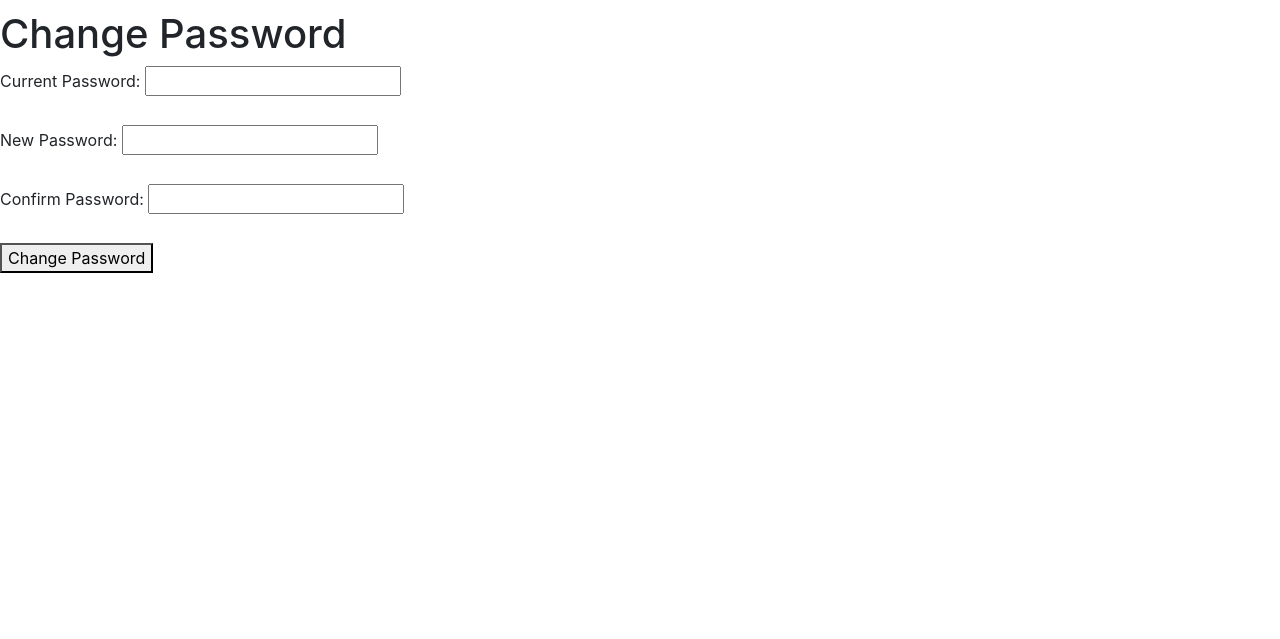
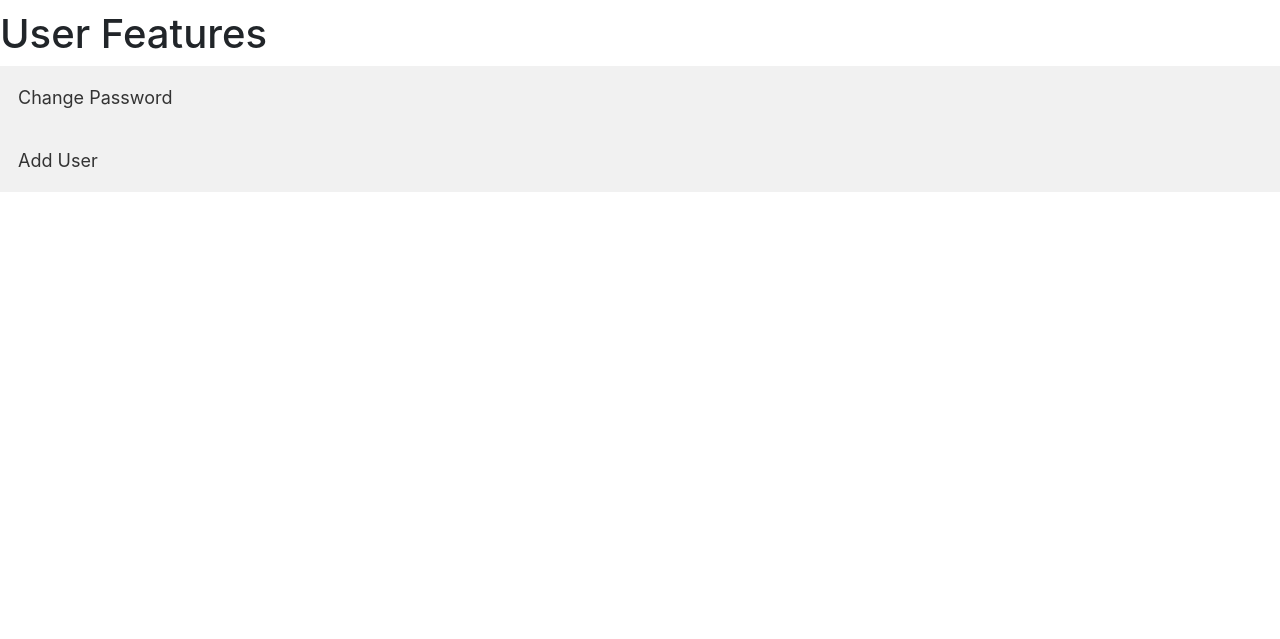
Before and after one commit to shreyas5522/fullStack-Blog, a Flask app: page /dashboard/settings in a window 1280 px wide. Shown: the part 60-699 px from the top of the page. Run offline with Flask 3, Linux system fonts and the light colour scheme; the visitor is signed in with stand-in values (Sample User, id 1); some libraries are stand-ins or nearby versions.

Commit message:
8th-March-2024 | Adding New Users [1]

```diff
--- a/app.py
+++ b/app.py
@@ -75,30 +75,36 @@ def settings():
     if request.method == 'GET':
         return render_template('dashboard_settings.html')  # Render settings form with password masking
 
-    elif request.method == 'POST':
-        current_password = request.form['current_password']
-        new_password = request.form['new_password']
-        confirm_password = request.form['confirm_password']
+    elif request.method == 'POST' and new_user:
 
-        if current_user.password != current_password:
-            flash('Incorrect current password', 'error')
-            return redirect(url_for('settings'))
+        new_username = request.form.get('new_username')
 
-        if new_password != confirm_password:
-            flash('New passwords do not match', 'error')
-            return redirect(url_for('settings'))
+        if new_username:
+            new_password = request.form['new_password']
+            new_password = request.form['new_password']
+        else:
+            current_password = request.form['current_password']
+            new_user_password = request.form['new_password']
+            confirm_newuser_password = request.form['confirm_password']
 
-        # Update the user's password directly
-        current_user.password = new_password
-        db.session.commit()
-        flash('Password changed successfully!', 'success')
-        return redirect(url_for('dashboard'))
+            if current_user.password != current_password:
+                flash('Incorrect current password', 'error')
+                return redirect(url_for('settings'))
 
-    return 'Invalid request method', 405  # Handle invalid methods
+            if new_password != confirm_password:
+                flash('New passwords do not match', 'error')
+                return redirect(url_for('settings'))
 
+            # Update the user's password directly
+            current_user.password = new_password
+            db.session.commit()
+            flash('Password changed successfully!', 'success')
+            return redirect(url_for('dashboard'))
+
+    return 'Invalid request method', 405
 
 @app.route("/edit/<string:sno>", methods=['GET', 'POST'])
-@login_required  # Assuming you have a login_required decorator
+@login_required
 def edit(sno):
     if request.method == 'POST':
         box_title = request.form.get('title')
--- a/static/css/settings.css
+++ b/static/css/settings.css
@@ -1,30 +1,24 @@
 .accordion {
-    max-width: 400px;
-    margin: 20px auto;
-  }
+  background-color: #f1f1f1;
+  color: #333;
+  cursor: pointer;
+  padding: 18px;
+  width: 100%;
+  border: none;
+  text-align: left;
+  outline: none;
+  font-size: 18px;
+  transition: 0.4s;
+}
 
-  .accordion-item {
-    display: flex;
-    flex-direction: column;
-    border-bottom: 1px solid #ddd;
-  }
+.active, .accordion:hover {
+  background-color: #ddd;
+}
 
-  .accordion-header {
-    background-color: #f4f4f4;
-    color: #333;
-    padding: 10px;
-    width: 100%;
-    text-align: left;
-    border: none;
-    outline: none;
-    cursor: pointer;
-  }
-
-  .accordion-content {
-    display: none;
-    padding: 10px;
-  }
-
-  .accordion-content.show {
-    display: block;
-  }
+.panel {
+  padding: 0 18px;
+  background-color: white;
+  max-height: 0;
+  overflow: hidden;
+  transition: max-height 0.2s ease-out;
+}
--- a/templates/dashboard_settings.html
+++ b/templates/dashboard_settings.html
@@ -1,8 +1,11 @@
 {% extends "dashboard_layout.html" %}
 {% block body %}
-<!-- <link href=" {{ url_for('static', filename='css/settings.css')}}" rel="stylesheet"> -->
+<link href=" {{ url_for('static', filename='css/settings.css')}}" rel="stylesheet">
 
-<h1 style="margin-top: 70px;">Change Password</h1>
+<h1 style="margin-top: 70px;">User Features</h1>
+
+<button class="accordion">Change Password</button>
+<div class="panel">
   <form method="POST">
     <label for="current_password">Current Password:</label>
     <input type="password" name="current_password" required><br><br>
@@ -23,6 +26,21 @@
       </ul>
     {% endif %}
   {% endwith %}
+</div>
+
+<button class="accordion">Add User</button>
+<div class="panel">
+    <form method="POST" action="{{ url_for('settings') }}">
+      <label for="new_username">Username:</label>
+      <input type="text" name="new_username" required><br><br>
+      <label for="new_user_password">Password:</label>
+      <input type="password" name="new_user_password" required><br><br>
+      <label for="confirm_newuser_password">Confirm Password:</label>
+      <input type="password" name="confirm_newuser_password" required><br><br>
+      <button type="submit">Add User</button>
+    </form>
+  </div>
+
 
 <script src="{{ url_for('static', filename='js/settings.js')}}"></script>
 
```
Also changed, not shown: static/js/settings.js (+12 -19 lines). Lines whose indentation alone changed are shown as unchanged.
